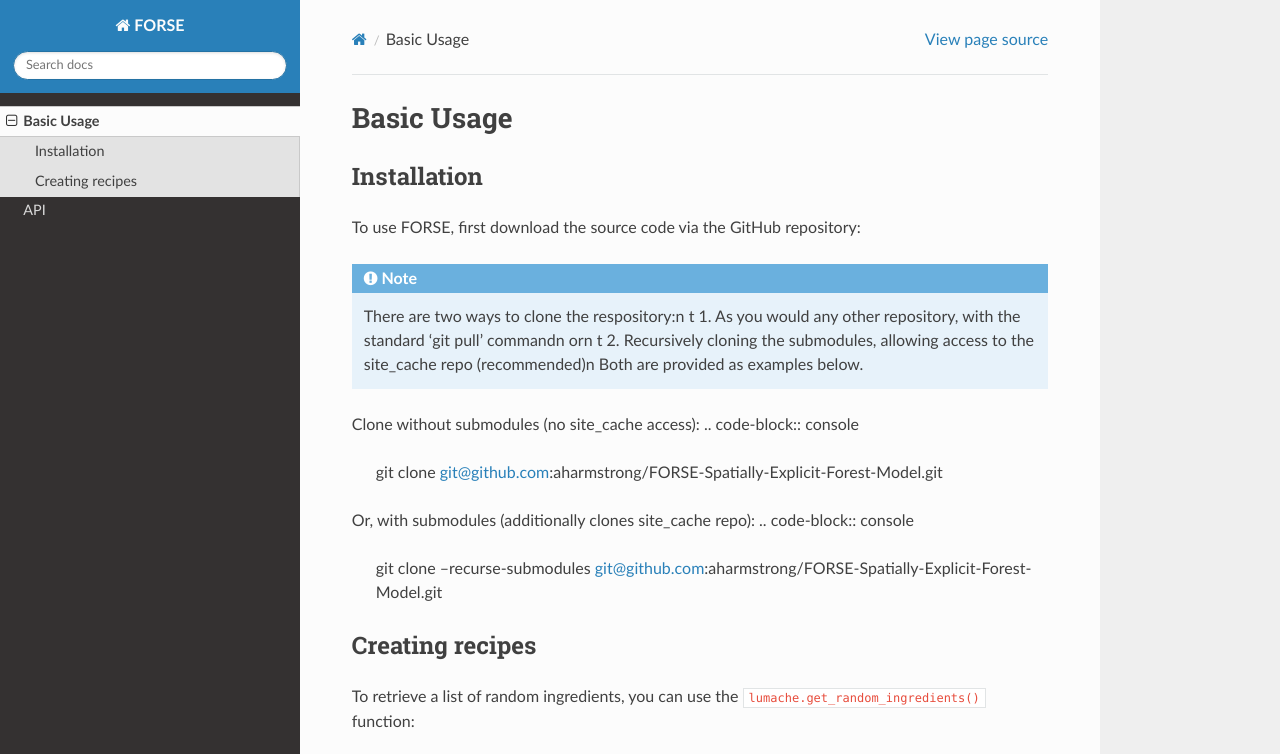
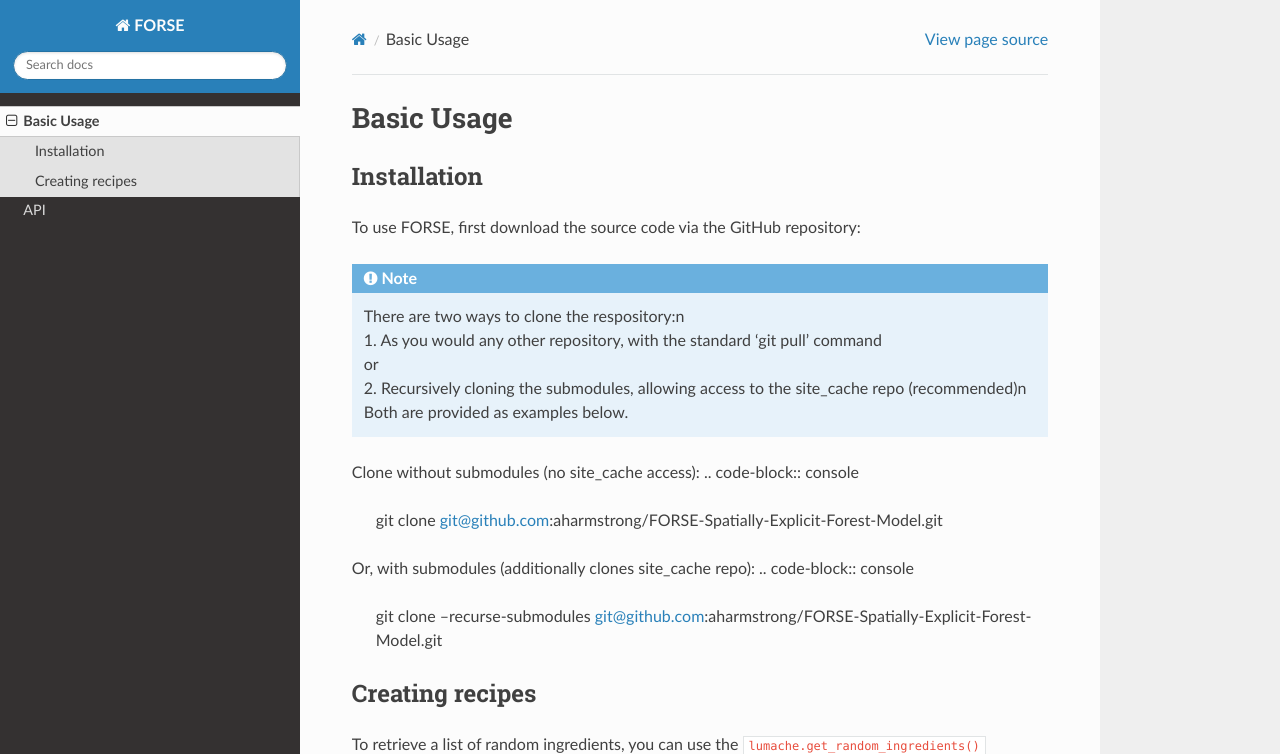
Before and after one commit to TBakewell25/FORSE-Documentation, a Sphinx documentation site: the page built from docs/source/usage.rst, in a window 1280 px wide and 900 px high, cut to the strip 0-754 px from the top of the window. Built offline with Sphinx 7.4.7 and the Read the Docs theme 3.1.0, drawn with Linux system fonts in a browser that asks for light colours.

Commit message:
try to fix newline issues

```diff
--- a/docs/source/usage.rst
+++ b/docs/source/usage.rst
@@ -9,11 +9,11 @@
 To use FORSE, first download the source code via the GitHub repository:
 
 .. note::
-    There are two ways to clone the respository:\n
-    \t 1. As you would any other repository, with the standard 'git pull' command\n
-    or\n
-    \t 2. Recursively cloning the submodules, allowing access to the site_cache repo (recommended)\n
-    Both are provided as examples below.
+    | There are two ways to clone the respository:\n
+    | 1. As you would any other repository, with the standard 'git pull' command
+    | or
+    | 2. Recursively cloning the submodules, allowing access to the site_cache repo (recommended)\n
+    | Both are provided as examples below.
 
 Clone without submodules (no site_cache access):
 .. code-block:: console
```
